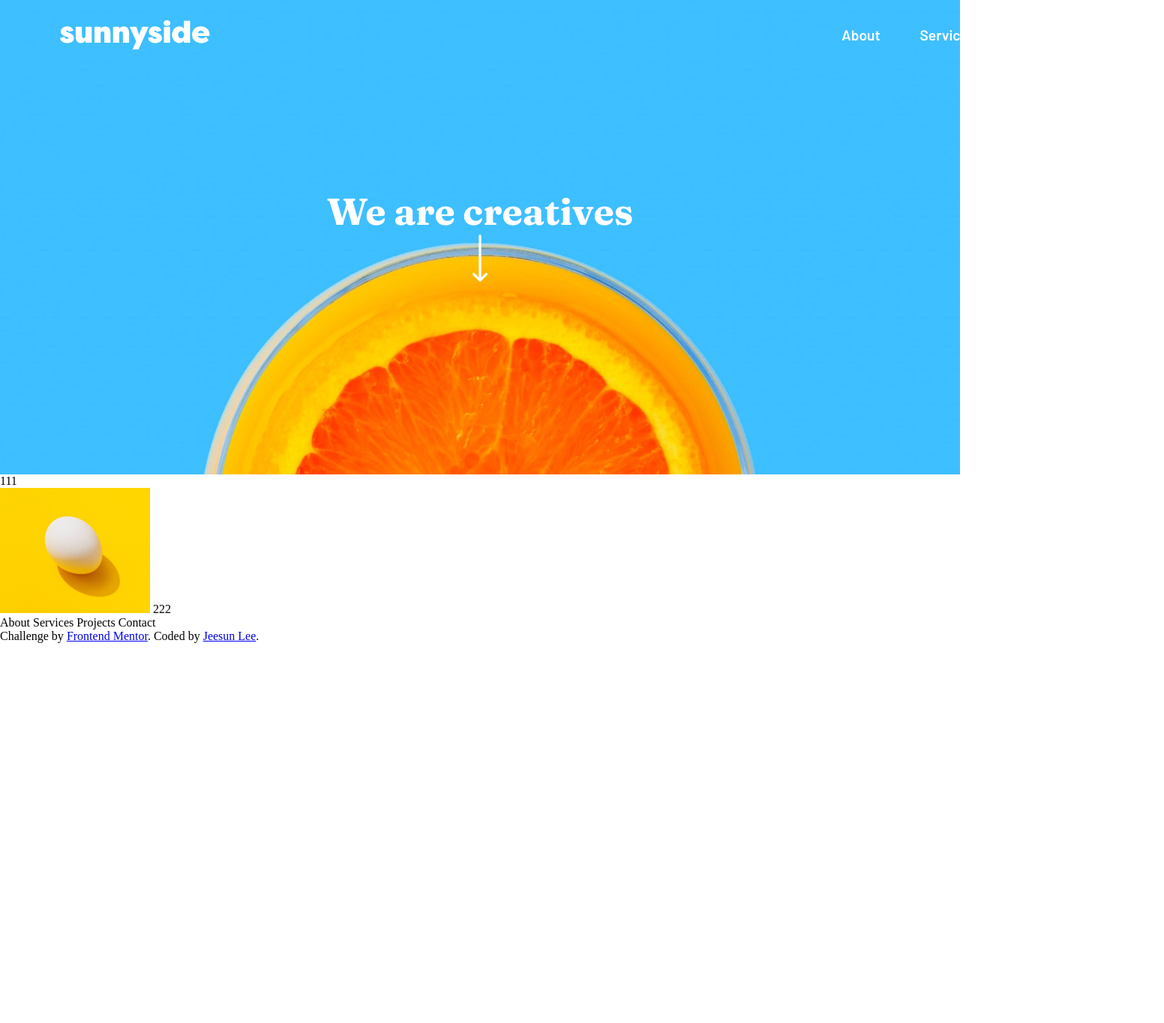
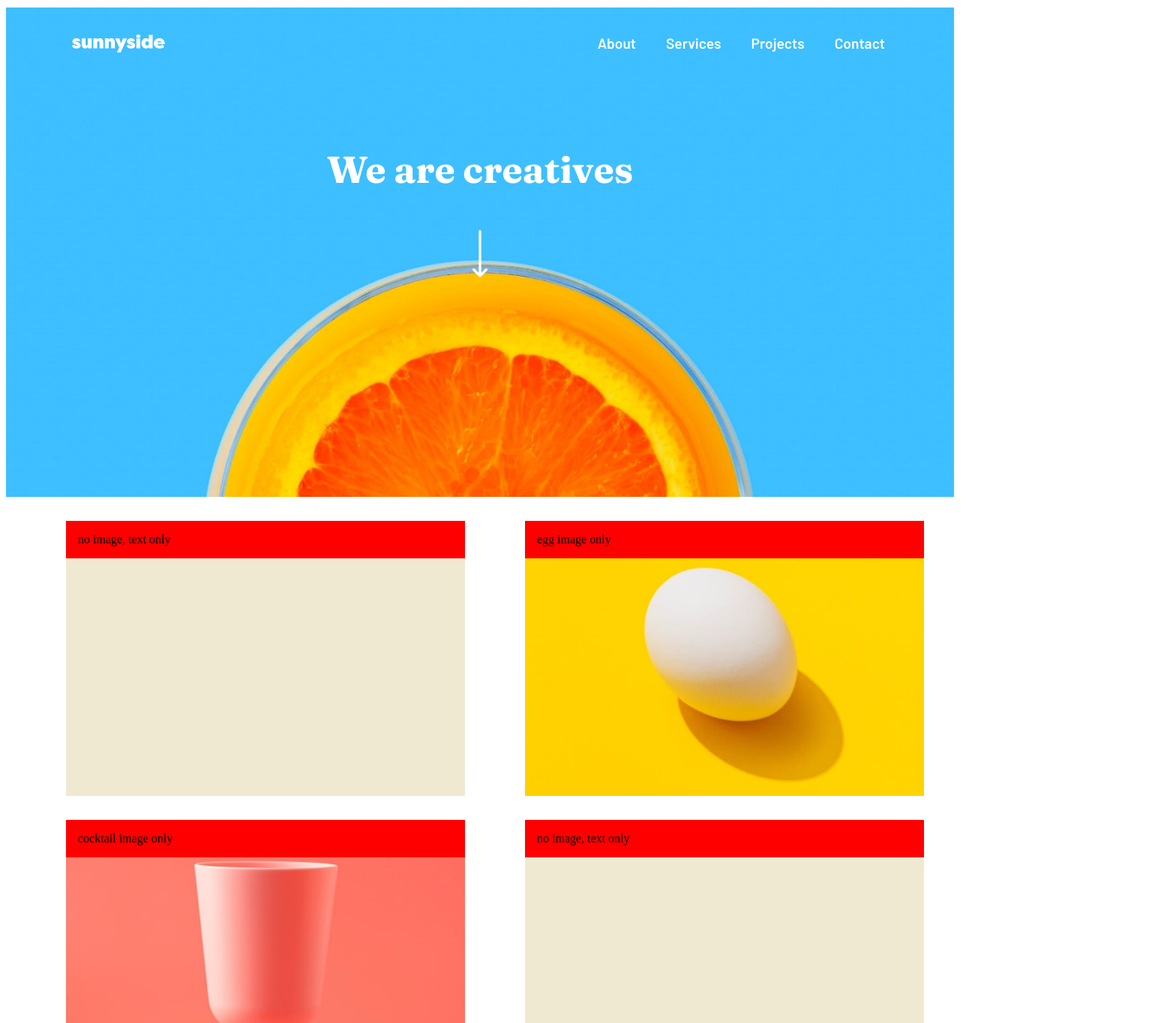
Before and after one commit to luckymeday/3-landingpage, a plain HTML site: page index.html in a window 1280 px wide. Shown: the top 1365 px of the page at 75% size, 1552 px wide, since content can reach past the window. Before the commit the page ends 858 px from the top, so only its background shows below. Drawn offline with Linux system fonts and the light colour scheme.

Commit message:
2nd commit

```diff
--- a/index.html
+++ b/index.html
@@ -14,49 +14,144 @@
   </head>
 
   <body>
-    <nav>
-      <div class="nav-area">
-        <img src="images/logo.svg" width="200" />
-        <div>
-          <ul class="menu">
-            <li class="menu-item"><a href="#" class="menu-link">About</a></li>
+    <div class="page">
+      <!-- <header and menu/> -->
+
+      <div class="header-image">
+        <!-- <div class="header-area"> -->
+        <div class="menu-area">
+          <img src="images/logo.svg" />
+
+          <!-- <div class="menu"> -->
+          <ul class="menu-list">
+            <li class="menu-item">
+              <a href="#" class="menu-link">About</a>
+            </li>
             <li class="menu-item">
               <a href="#" class="menu-link">Services</a>
             </li>
             <li class="menu-item">
               <a href="#" class="menu-link">Projects</a>
             </li>
-            <li class="menu-item"><a href="#" class="menu-link">Contact</a></li>
+            <li class="menu-item">
+              <a href="#" class="menu-link">Contact</a>
+            </li>
           </ul>
+          <!-- </div> -->
         </div>
-      </div>
-    </nav>
-
-    <section>
-      <div class="top-img">
-        <div class="top-title">We are creatives</div>
+        <div class="header-title">
+          <p>We are creatives</p>
           <img src="images/icon-arrow-down.svg" width="20px" />
         </div>
+        <!-- </div> -->
+      </div>
 
-      <div class="card-list">
-        <div class="card-item">111</div>
+      <!-- <header/> -->
+      <!-- <header class="header">
+        <div class="header-area">
+          <figure
+            class="header-image"
+            style="background-image: url(./images/desktop/image-header.jpg)"
+          >
+            <img src="./images/desktop/image-header.jpg" />
 
-        <div class="card-item">
-          <img src="./images/desktop/image-transform.jpg" width="200px" />
-          222
+            <div class="header-title">
+              <p>We are creatives</p>
+              <img src="images/icon-arrow-down.svg" width="20px" />
             </div>
+          </figure>
         </div>
+      </header> -->
+
+      <!-- <primary/> -->
+      <section class="primary">
+        <ul class="card-list">
+          <div class="box">
+            <li class="card-item">
+              <figure class="card-image" style="background-image: none">
+                <img src="none" />
+                <div class="card-desc">no image, text only</div>
+              </figure>
+            </li>
+
+            <li class="card-item">
+              <figure
+                class="card-image"
+                style="
+                  background-image: url(./images/desktop/image-transform.jpg);
+                "
+              >
+                <img src="./images/desktop/image-transform.jpg" />
+                <div class="card-desc">egg image only</div>
+              </figure>
+            </li>
+          </div>
+          <div class="box">
+            <li class="card-item">
+              <figure
+                class="card-image"
+                style="
+                  background-image: url(./images/desktop/image-stand-out.jpg);
+                "
+              >
+                <img src="./images/desktop/image-stand-out.jpg" />
+                <div class="card-desc">cocktail image only</div>
+              </figure>
+            </li>
+
+            <li class="card-item">
+              <figure class="card-image" style="background-image: none">
+                <img src="none" />
+                <div class="card-desc">no image, text only</div>
+              </figure>
+            </li>
+          </div>
+          <div class="box">
+            <li class="card-item">
+              <figure
+                class="card-image"
+                style="
+                  background-image: url(./images/desktop/image-graphic-design.jpg);
+                "
+              >
+                <img src="./images/desktop/image-graphic-design.jpg" />
+                <div class="card-desc">text on image</div>
+              </figure>
+            </li>
+
+            <li class="card-item">
+              <figure
+                class="card-image"
+                style="
+                  background-image: url(./images/desktop/image-photography.jpg);
+                "
+              >
+                <img src="./images/desktop/image-photography.jpg" />
+                <div class="card-desc">text on image</div>
+              </figure>
+            </li>
+          </div>
+        </ul>
       </section>
 
+      <!-- <secondary-a /> -->
+      <section class="secondary secondary-a"></section>
+
+      <!-- <secondary-b /> -->
+      <section class="secondary secondary-b"></section>
+
+      <!-- <footer/> -->
       <footer>
         <div>About Services Projects Contact</div>
       </footer>
 
+      <!-- <attribution/> -->
       <div class="attribution">
         Challenge by
         <a href="https://www.frontendmentor.io?ref=challenge" target="_blank"
           >Frontend Mentor</a
         >. Coded by <a href="#">Jeesun Lee</a>.
       </div>
+    </div>
   </body>
 </html>
--- a/style.css
+++ b/style.css
@@ -1,10 +1,13 @@
-body {
+/* body {
   margin: 0;
 }
-nav {
-  min-width: 1440px;
+.page {
+  width: 1440px;
 }
-.nav-area {
+.menu-area {
+  position: absolute;
+  margin: 20px;
+  width: auto;
   display: flex;
   justify-content: space-between;
   align-items: center;
@@ -13,43 +16,180 @@ nav {
   padding-left: 5rem;
   padding-right: 2rem;
 }
-.menu {
+.menu-list {
   display: flex;
-  /* justify-content: space-around; */
+  overflow: hidden;
+  background-color: #333;
 }
 .menu-item {
-  /* background-color: red; */
+  background-color: red;
   display: flex;
   padding: 0;
   width: 25%;
-  /* list-style-type: none; */
+  float: left;
+  color: #f2f2f2;
+  text-align: center;
+  padding: 14px 16px;
+  text-decoration: none;
+  font-size: 17px;
+  list-style-type: none;
 }
-/* .menu-item:hover {
-} */
+.menu-item:hover {
+  background: crimson;
+}
 .menu-link {
   display: block;
   padding: 1em;
   font-size: 1.2rem;
   font-family: "Barlow", sans-serif;
+  color: black;
+  text-decoration: none;
+  text-align: center;
+}
+.menu-link:hover {
+  color: blue;
+}
+
+.header-area {
+  display: flex;
+  justify-content: center;
+  align-items: center;
+  flex-direction: column;
+  margin-top: -100px;
+}
+.header-title {
+  font-family: "Fraunces", serif;
+  font-size: 50px;
+  color: red;
+  display: flex;
+  justify-content: center;
+  align-items: center;
+  flex-direction: column;
+} */
+.menu-area {
+  /* position: absolute; */
+  margin: 40px;
+  width: auto;
+  display: flex;
+  justify-content: space-between;
+  align-items: center;
+  /* background-color: transparent; */
+  /* width: 1440px; */
+  padding-left: 3rem;
+  padding-right: 2rem;
+  /* color: white; color: #f2f2f2; color: #f2f2f2; */
+}
+.menu-list {
+  display: flex;
+  overflow: hidden;
+  background-color: transparent;
+  /* color: #f2f2f2; */
+}
+.menu-item {
+  display: flex;
+  justify-content: space-between;
+  /* position: absolute; */
+  margin: 20px;
+  /* width: auto; */
+  /* padding: 0; */
+  /* width: 25%; */
+  /* float: left; */
+  /* text-align: center; */
+  /* padding: 14px 16px; */
+  /* text-decoration: none; */
+  font-size: 17px;
+  list-style-type: none;
+  font-family: "Fraunces", serif;
+}
+.menu-link {
+  display: block;
+  padding: 0em;
+  font-size: 1.2rem;
+  font-family: "Barlow", sans-serif;
   color: white;
   text-decoration: none;
-  /* text-align: center; */
+  text-align: center;
 }
-.top-title {
+
+.header-image {
+  /* height: 0; */
+  padding-bottom: 20%;
+  margin-top: -30px;
+  max-width: 1440px;
+  background-size: cover;
+  background-position: center;
+  background-repeat: no-repeat;
+  /* background-attachment: fixed; */
+  /* background-color: blue; */
+  background-image: url("./images/desktop/image-header.jpg");
+  min-height: 400px;
+  /* display: flex; */
+  /* justify-content: center; */
+  /* align-items: center; */
+  /* flex-direction: column; */
+  position: relative;
+}
+/* .header-area img {
+  display: none;
+} */
+
+.header-title {
   font-family: "Fraunces", serif;
   font-size: 50px;
   color: white;
-}
-.top-img {
-  height: 40em;
-  margin-top: -100px;
-  max-width: 1552px;
-  background-size: cover;
-  background-position: center;
-  background-repeat: no-repeat;
-  background-image: url("./images/desktop/image-header.jpg");
   display: flex;
   justify-content: center;
   align-items: center;
   flex-direction: column;
 }
+
+.card-item {
+  /* margin-bottom: 0rem; */
+  list-style-type: none;
+  width: 50%;
+}
+.card-image {
+  height: 0;
+  padding-bottom: 60%;
+  /* padding-left: 60%; */
+  background-color: rgb(240, 233, 210);
+  background-repeat: no-repeat;
+  background-position: center;
+  background-size: cover;
+}
+.card-item img {
+  display: none;
+  min-width: 100%;
+  min-height: 100%;
+}
+
+.card-desc {
+  padding: 1em;
+  background-color: red;
+  list-style-type: none;
+}
+.box {
+  display: flex;
+  /* justify-content: center;
+  text-align: center; */
+}
+@media (max-width: 375px) {
+  .page {
+    background-color: teal;
+  }
+  .box {
+    display: flex;
+    flex-wrap: wrap;
+  }
+  .card-list {
+    display: flex;
+    flex-wrap: wrap;
+    margin: 0 1rem;
+
+    /* justify-content: space-between; */
+  }
+  .card-item {
+    width: 49%;
+    padding: 0 1rem;
+  }
+}
```
Lines whose indentation alone changed are shown as unchanged.
